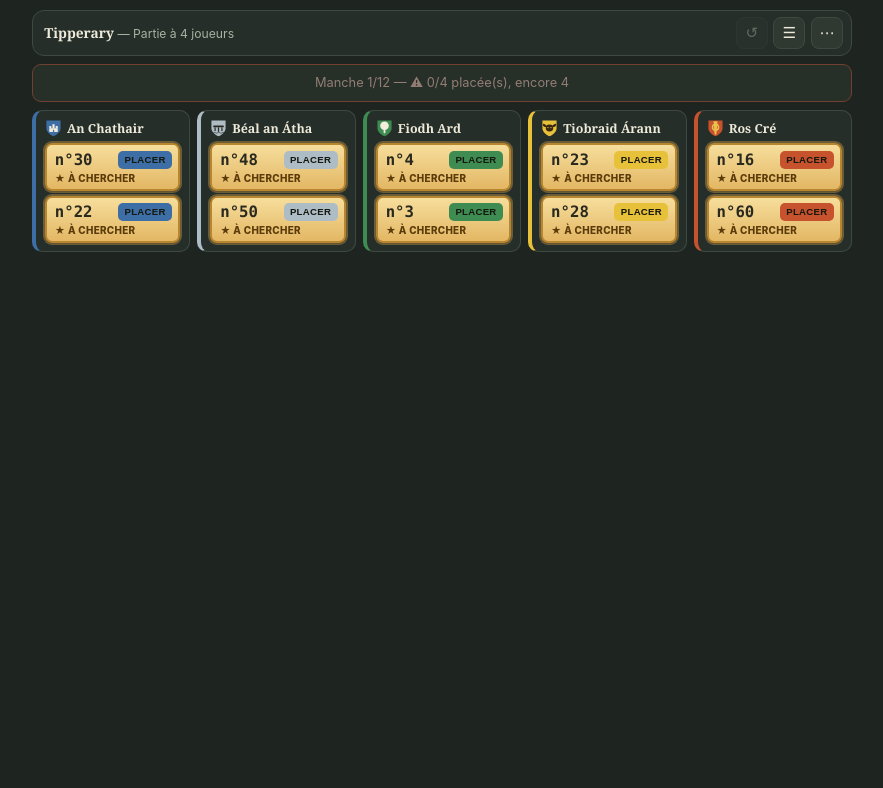
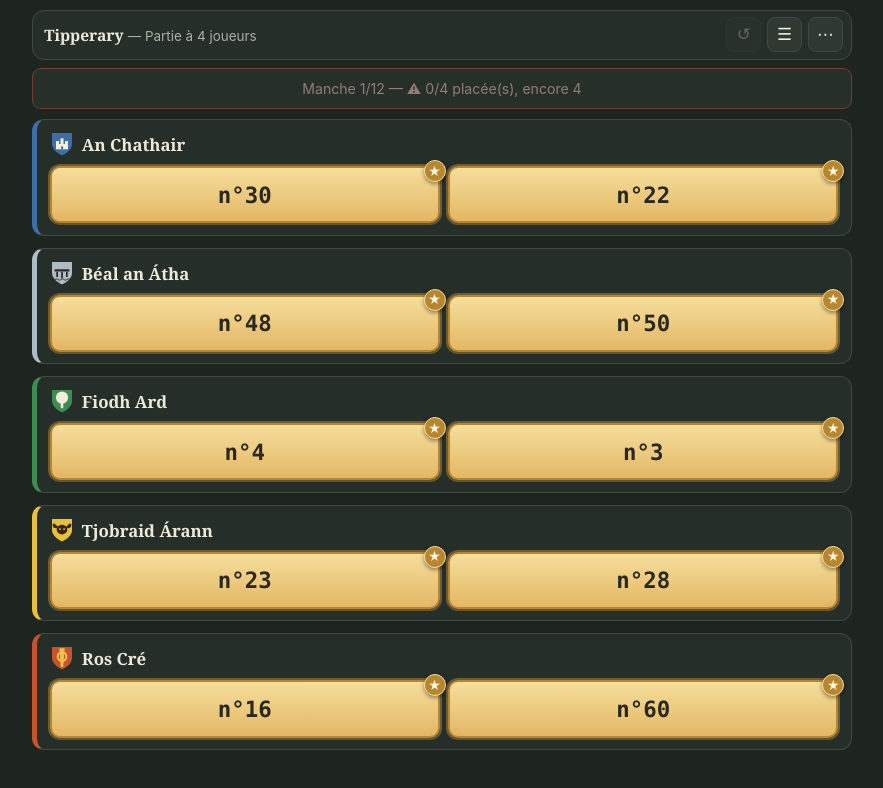
Before and after one commit to ehcapnamor/Tapperary, a plain HTML site: page index.html in a window 1280 px wide. Both pictures are taken after a click on the button "Commencer la partie". Shown: the whole page, without its empty margins (198-1081 px from the left). Drawn offline with Linux system fonts and the light colour scheme.

Commit message:
Add files via upload

```diff
--- a/index.html
+++ b/index.html
@@ -31,48 +31,46 @@
   .topbar{ display:flex; align-items:center; gap:.35rem; background:var(--surface); border:1px solid var(--line);
     border-radius:12px; padding:.4rem .5rem; margin-bottom:.5rem; overflow-x:auto; }
   .spacer{ flex:1; min-width:.3rem; }
-  .topbar-title{ font-weight:700; font-size:.86rem; white-space:nowrap; flex-shrink:0; padding-left:.2rem; }
-  .topbar-sub{ font-family:var(--f-body); font-weight:400; color:var(--text-dim); font-size:.76rem; }
-  .icon-btn{ width:2rem; height:2rem; border-radius:8px; border:1px solid var(--line); background:var(--surface-2);
-    color:var(--text); display:flex; align-items:center; justify-content:center; font-size:.95rem; cursor:pointer; flex-shrink:0; padding:0; }
+  .topbar-title{ font-weight:700; font-size:.98rem; white-space:nowrap; flex-shrink:0; padding-left:.2rem; }
+  .topbar-sub{ font-family:var(--f-body); font-weight:400; color:var(--text-dim); font-size:.84rem; }
+  .icon-btn{ width:2.2rem; height:2.2rem; border-radius:8px; border:1px solid var(--line); background:var(--surface-2);
+    color:var(--text); display:flex; align-items:center; justify-content:center; font-size:1.05rem; cursor:pointer; flex-shrink:0; padding:0; }
   .icon-btn:disabled{ opacity:.3; }
   .icon-btn:active{ background:#374238; }
 
   .btn{ display:inline-flex; align-items:center; justify-content:center; gap:.35rem; background:var(--surface-2); color:var(--text);
-    border:1px solid var(--line); border-radius:9px; padding:.5rem .75rem; font-size:.8rem; cursor:pointer; font-family:var(--f-body); }
+    border:1px solid var(--line); border-radius:9px; padding:.55rem .8rem; font-size:.9rem; cursor:pointer; font-family:var(--f-body); }
   .btn:active{ background:#374238; }
   .btn:disabled{ opacity:.35; }
   .btn-danger{ border-color:var(--danger); color:#F0C6B9; }
   .btn-primary{ background:var(--moss); color:#12180F; border-color:var(--moss); font-weight:700; }
 
-  .round-advance-btn{ width:100%; text-align:center; padding:.6rem; font-size:.8rem; margin-bottom:.5rem; line-height:1.3; }
+  .round-advance-btn{ width:100%; text-align:center; padding:.65rem; font-size:.88rem; margin-bottom:.6rem; line-height:1.35; }
   .round-advance-btn:disabled{ opacity:.55; cursor:not-allowed; }
   .round-advance-btn.warn{ border-color:var(--danger); color:#F0C6B9; }
 
-  .zones{ display:grid; grid-template-columns:repeat(2,1fr); gap:.45rem; }
-  @media(min-width:640px){ .zones{ grid-template-columns:repeat(3,1fr); } }
-  @media(min-width:900px){ .zones{ grid-template-columns:repeat(5,1fr); } }
+  .zones{ display:flex; flex-direction:column; gap:.75rem; }
 
-  .zone{ background:var(--surface); border:1px solid var(--line); border-left:4px solid var(--zc);
-    border-radius:10px; padding:.5rem .55rem; display:flex; flex-direction:column; gap:.32rem; transition:opacity .15s; }
+  .zone{ background:var(--surface); border:1px solid var(--line); border-left:5px solid var(--zc);
+    border-radius:12px; padding:.7rem .8rem; display:flex; flex-direction:column; gap:.5rem; transition:opacity .15s; }
   .zone.closed{ opacity:.5; }
-  .zone h3{ margin:0; font-family:var(--f-display); font-size:.78rem; font-weight:700; display:flex; align-items:center; gap:.32rem; }
-  .zone h3 .check{ margin-left:auto; color:var(--text-dim); font-size:.75rem; }
+  .zone h3{ margin:0; font-family:var(--f-display); font-size:1.05rem; font-weight:700; display:flex; align-items:center; gap:.5rem; }
+  .zone h3 .check{ margin-left:auto; color:var(--text-dim); font-size:.85rem; }
   .zone-icon{ display:inline-flex; flex-shrink:0; }
-  .zi{ width:17px; height:19.1px; display:block; }
+  .zi{ width:24px; height:27px; display:block; }
 
-  .tickets{ display:flex; flex-direction:column; gap:.28rem; }
-  .ticket{ display:flex; align-items:center; justify-content:space-between; gap:.35rem;
-    background:linear-gradient(180deg,#F4EEDC,#E7DDC0); color:#2A2920; border-radius:7px;
-    padding:.26rem .38rem .26rem .5rem; box-shadow:0 1px 0 rgba(0,0,0,.28); border:1px solid rgba(0,0,0,.15); }
-  .ticket .n{ font-family:var(--f-mono); font-weight:800; font-size:.98rem; }
-  .ticket button{ background:var(--zc); color:#14180E; border:none; border-radius:5px; padding:.22rem .4rem;
-    font-size:.6rem; font-weight:700; cursor:pointer; text-transform:uppercase; letter-spacing:.03em; }
-  .ticket button:disabled{ opacity:.35; cursor:not-allowed; }
-  .ticket.new{ flex-direction:column; align-items:stretch; gap:.18rem; background:linear-gradient(180deg,#F6DE9C,#E3B764); border:2px solid #B8862E; box-shadow:0 0 0 2px rgba(211,162,76,.4), 0 1px 0 rgba(0,0,0,.28); padding:.3rem .4rem .32rem .5rem; }
-  .ticket-top{ display:flex; align-items:center; justify-content:space-between; gap:.35rem; }
-  .new-tag{ font-family:var(--f-body); font-size:.62rem; font-weight:800; text-transform:uppercase; letter-spacing:.03em; color:#5B3B0A; }
-  .empty-slot{ border:1px dashed var(--line); border-radius:7px; padding:.32rem .5rem; color:var(--text-dim); font-size:.65rem; text-align:center; }
+  .tickets{ display:flex; flex-direction:row; gap:.55rem; }
+  .ticket{ flex:1; position:relative; display:flex; align-items:center; justify-content:center;
+    background:linear-gradient(180deg,#F4EEDC,#E7DDC0); color:#2A2920; border-radius:10px;
+    padding:.85rem .5rem; box-shadow:0 2px 0 rgba(0,0,0,.28); border:1px solid rgba(0,0,0,.15);
+    cursor:pointer; text-align:center; -webkit-tap-highlight-color:transparent; user-select:none; }
+  .ticket:active{ filter:brightness(.92); }
+  .ticket .n{ font-family:var(--f-mono); font-weight:800; font-size:1.4rem; }
+  .ticket.locked{ cursor:not-allowed; opacity:.4; }
+  .ticket.new{ background:linear-gradient(180deg,#F6DE9C,#E3B764); border:2px solid #B8862E; box-shadow:0 0 0 2px rgba(211,162,76,.4), 0 2px 0 rgba(0,0,0,.28); }
+  .new-badge{ position:absolute; top:-8px; right:-8px; width:22px; height:22px; border-radius:50%; background:#B8862E;
+    color:#FFF6DE; display:flex; align-items:center; justify-content:center; font-size:.78rem; box-shadow:0 2px 4px rgba(0,0,0,.4); border:1.5px solid #F6DE9C; }
+  .empty-slot{ flex:1; border:1px dashed var(--line); border-radius:10px; padding:.7rem .5rem; color:var(--text-dim); font-size:.78rem; text-align:center; }
 
   .setup{ max-width:420px; margin:3rem auto; background:var(--surface); border:1px solid var(--line); border-radius:16px; padding:2rem; text-align:center; }
   .players-row{ display:flex; gap:.5rem; justify-content:center; margin:1.2rem 0 1.6rem; }
@@ -83,17 +81,17 @@
   .modal-backdrop{ position:fixed; inset:0; background:rgba(0,0,0,.55); display:flex; align-items:center; justify-content:center; z-index:50; padding:1rem; }
   .modal{ background:var(--surface); border:1px solid var(--line); border-radius:14px; padding:1.3rem; max-width:340px; text-align:center; }
   .modal.wide{ max-width:420px; text-align:left; width:100%; }
-  .modal p{ color:var(--text-dim); font-size:.86rem; line-height:1.5; }
+  .modal p{ color:var(--text-dim); font-size:.92rem; line-height:1.5; }
   .modal-actions{ display:flex; gap:.6rem; justify-content:center; margin-top:1rem; }
   .modal-log{ max-height:55vh; overflow-y:auto; }
   .modal-menu-list{ display:flex; flex-direction:column; gap:.5rem; }
 
-  .log-item{ font-size:.75rem; color:var(--text-dim); padding:.28rem 0; border-bottom:1px solid var(--line); font-family:var(--f-mono); }
+  .log-item{ font-size:.82rem; color:var(--text-dim); padding:.28rem 0; border-bottom:1px solid var(--line); font-family:var(--f-mono); }
   .log-item:last-child{ border-bottom:none; }
 
   .finish{ max-width:500px; margin:2rem auto; background:var(--surface); border:1px solid var(--line); border-radius:16px; padding:2rem; }
   .finish h2{ font-family:var(--f-display); margin-top:0; }
-  .finish ul{ padding-left:1.1rem; line-height:1.7; color:var(--text-dim); font-size:.88rem; }
+  .finish ul{ padding-left:1.1rem; line-height:1.7; color:var(--text-dim); font-size:.94rem; }
   .finish li b{ color:var(--text); }
 
   .offline-badge{ position:fixed; top:.4rem; right:.4rem; font-size:.62rem; background:var(--surface-2); border:1px solid var(--line); color:var(--text-dim); padding:.2rem .5rem; border-radius:20px; display:none; z-index:40; }
@@ -109,7 +107,7 @@
 var TOTAL_TILES = 60;
 var ZONE_COUNT = 5;
 var ZONE_COLORS = ['#3D6EA6', '#AEBCC6', '#3E8C52', '#E8C13A', '#C6522E'];
-var ZONE_NAMES = ['An Chathair', 'Béal an Átha', 'Fiodh Ard', 'Tiobraid Árann', 'Ros Cré'];
+var ZONE_NAMES = ['An Chathair', 'Béal an Átha', 'Fiodh Ard', 'Tjobraid Árann', 'Ros Cré'];
 var SHIELD_PATH = 'M2 2H22V13C22 18.2 17 22 12 24.5C7 22 2 18.2 2 13Z';
 var ZONE_ICONS = [
   '<svg viewBox="0 0 24 27" class="zi"><path d="' + SHIELD_PATH + '" fill="#3D6EA6"/><rect x="6" y="10" width="3" height="3" fill="#F3EEDC"/><rect x="10.5" y="7.3" width="3" height="5.7" fill="#F3EEDC"/><rect x="15" y="10" width="3" height="3" fill="#F3EEDC"/><rect x="6" y="13" width="12" height="5.3" fill="#F3EEDC"/><rect x="11.2" y="15.3" width="1.8" height="3" fill="#3D6EA6"/></svg>',
@@ -309,10 +307,10 @@ function renderZones(){
       ? '<div class="empty-slot">vide</div>'
       : tiles.map(function(t){
           var isNew = !!freshTiles[zi + ':' + t];
-          if (isNew){
-            return '<div class="ticket new"><div class="ticket-top"><span class="n">n°' + t + '</span><button onclick="handlePlace(' + zi + ',' + t + ')" ' + (zoneClosed ? 'disabled' : '') + '>Placer</button></div><span class="new-tag">★ à chercher</span></div>';
-          }
-          return '<div class="ticket"><span class="n">n°' + t + '</span><button onclick="handlePlace(' + zi + ',' + t + ')" ' + (zoneClosed ? 'disabled' : '') + '>Placer</button></div>';
+          var cls = 'ticket' + (isNew ? ' new' : '') + (zoneClosed ? ' locked' : '');
+          var tap = zoneClosed ? '' : ' onclick="handlePlace(' + zi + ',' + t + ')"';
+          var sub = isNew ? '<span class="new-badge">★</span>' : '';
+          return '<div class="' + cls + '"' + tap + '><span class="n">n°' + t + '</span>' + sub + '</div>';
         }).join('');
     return '' +
     '<div class="zone' + (zoneClosed ? ' closed' : '') + '" style="--zc:' + ZONE_COLORS[zi] + '">' +
--- a/service-worker.js
+++ b/service-worker.js
@@ -1,4 +1,4 @@
-var CACHE_NAME = 'tipperary-cache-v11';
+var CACHE_NAME = 'tipperary-cache-v13';
 var ASSETS = [
   './',
   './index.html',
```
